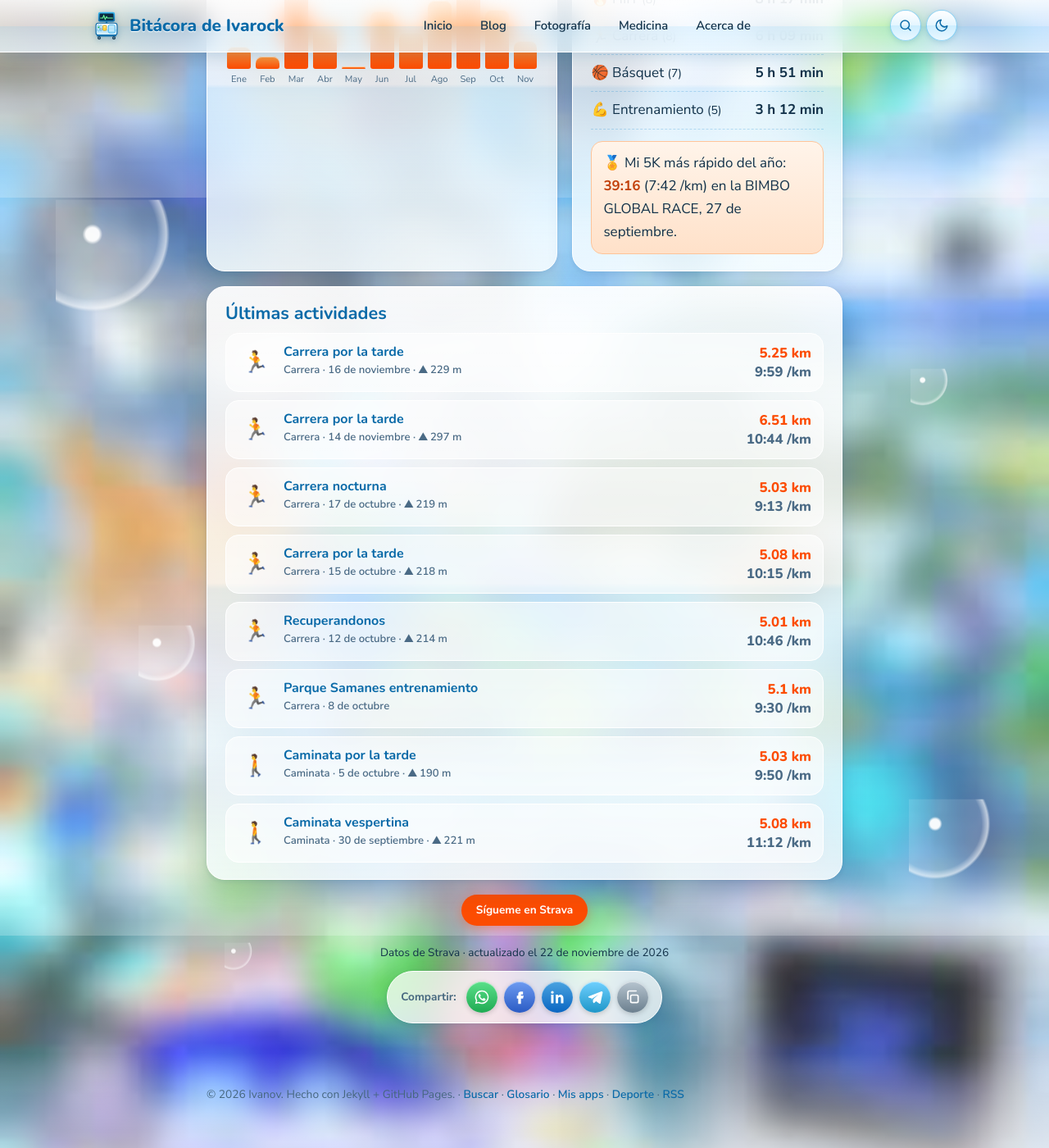
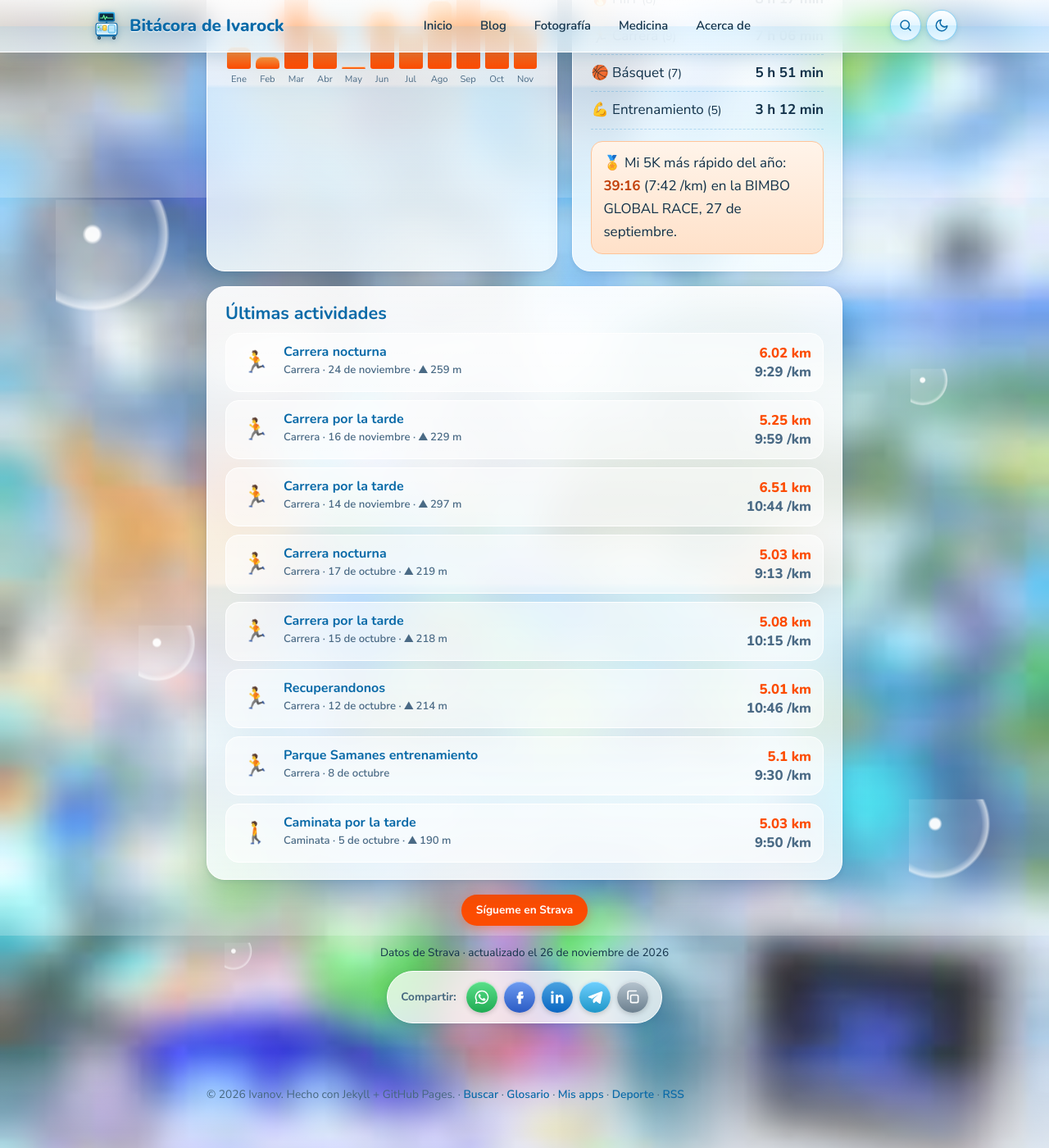
Before and after one commit to Ivarock/Ivarock.github.io, a Jekyll site: the page built from deporte/index.html, in a window 1280 px wide and 1400 px high, scrolled down 659 px. Shown: the whole window at 82% size. Built offline with Jekyll 4.4.1, drawn with Linux system fonts in a browser that asks for light colours; some of the changed text lies outside the part shown.

Commit message:
Deporte: actualiza Strava (26 nov)

```diff
--- a/_data/strava.yml
+++ b/_data/strava.yml
@@ -1,20 +1,20 @@
 # Generado desde Strava. Para actualizar, pídele a Claude: "actualiza Strava".
-actualizado: "22 de noviembre de 2026"
+actualizado: "26 de noviembre de 2026"
 perfil: https://www.strava.com/athletes/29862775
 anio:
-  actividades: 52
-  km: 125.4
-  tiempo: "39 h 25 min"
-  desnivel: 3704
-  km_carrera: 37.6
+  actividades: 53
+  km: 131.4
+  tiempo: "40 h 22 min"
+  desnivel: 3963
+  km_carrera: 43.7
   km_caminata: 87.0
 anio_num: 2026
 mes:
-  actividades: 2
-  km: 11.8
-  tiempo: "2 h 02 min"
-  desnivel: 526
-  km_carrera: 11.8
+  actividades: 3
+  km: 17.8
+  tiempo: "2 h 59 min"
+  desnivel: 785
+  km_carrera: 17.8
   km_caminata: 0.0
 meses:
   - {mes: ene, km: 9.3, horas: 1.6, n: 2, pct: 16}
@@ -27,11 +27,11 @@ meses:
   - {mes: ago, km: 26.2, horas: 4.9, n: 5, pct: 49}
   - {mes: sep, km: 10.9, horas: 7.5, n: 9, pct: 74}
   - {mes: oct, km: 25.3, horas: 4.2, n: 5, pct: 42}
-  - {mes: nov, km: 11.8, horas: 2.0, n: 2, pct: 20}
+  - {mes: nov, km: 17.8, horas: 3.0, n: 3, pct: 30}
 tipos:
   - {tipo: "Caminata", icono: "🚶", n: 24, tiempo: "15 h 54 min"}
   - {tipo: "HIIT", icono: "🔥", n: 8, tiempo: "8 h 17 min"}
-  - {tipo: "Carrera", icono: "🏃", n: 8, tiempo: "6 h 09 min"}
+  - {tipo: "Carrera", icono: "🏃", n: 9, tiempo: "7 h 06 min"}
   - {tipo: "Básquet", icono: "🏀", n: 7, tiempo: "5 h 51 min"}
   - {tipo: "Entrenamiento", icono: "💪", n: 5, tiempo: "3 h 12 min"}
 mejor5k:
@@ -41,6 +41,16 @@ mejor5k:
   ritmo: "7:42 /km"
   km: 5.10
 recientes:
+  - nombre: "Carrera nocturna"
+    tipo: "Carrera"
+    icono: "🏃"
+    fecha: "24 de noviembre"
+    fecha_corta: "24 nov"
+    km: 6.02
+    tiempo: "57:08"
+    ritmo: "9:29 /km"
+    desnivel: 259
+    url: https://www.strava.com/activities/21115500604
   - nombre: "Carrera por la tarde"
     tipo: "Carrera"
     icono: "🏃"
@@ -111,13 +121,3 @@ recientes:
     ritmo: "9:50 /km"
     desnivel: 190
     url: https://www.strava.com/activities/20466989155
-  - nombre: "Caminata vespertina"
-    tipo: "Caminata"
-    icono: "🚶"
-    fecha: "30 de septiembre"
-    fecha_corta: "30 sep"
-    km: 5.08
-    tiempo: "56:56"
-    ritmo: "11:12 /km"
-    desnivel: 221
-    url: https://www.strava.com/activities/20400773768
```
